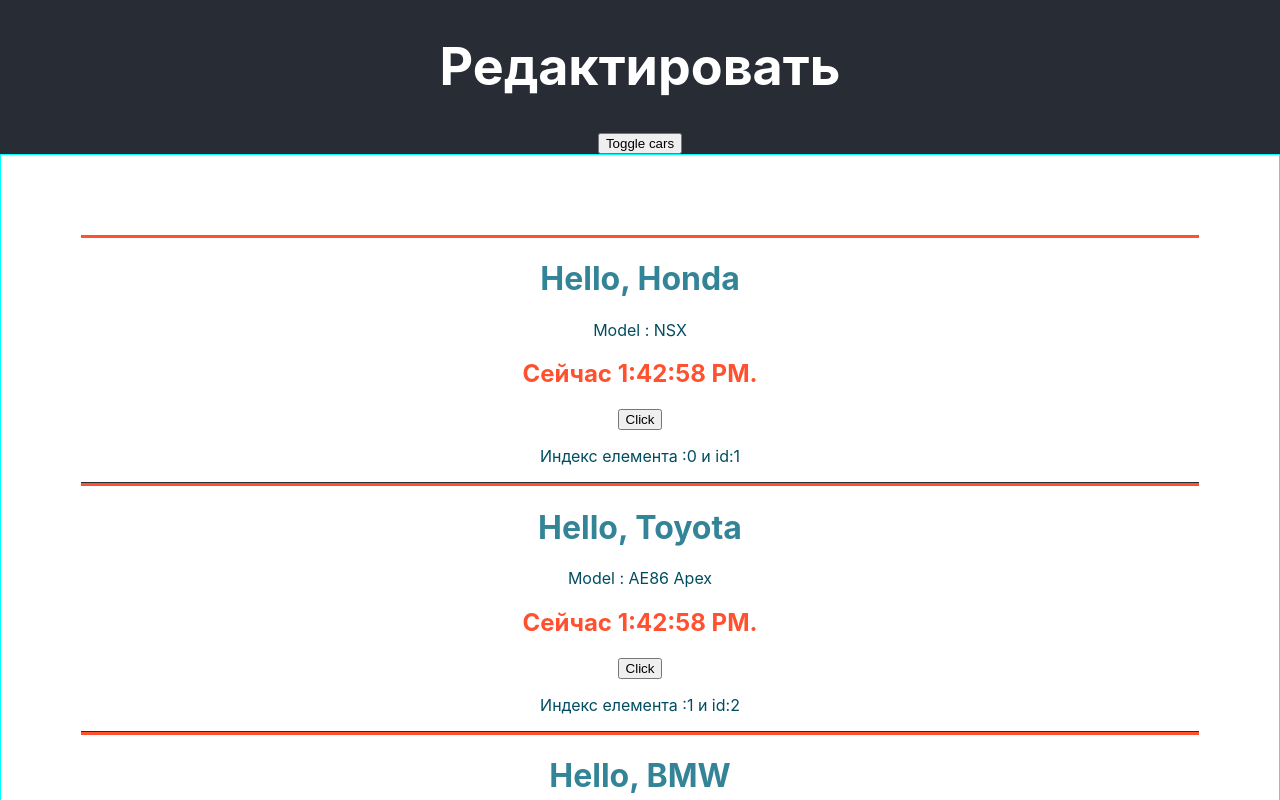
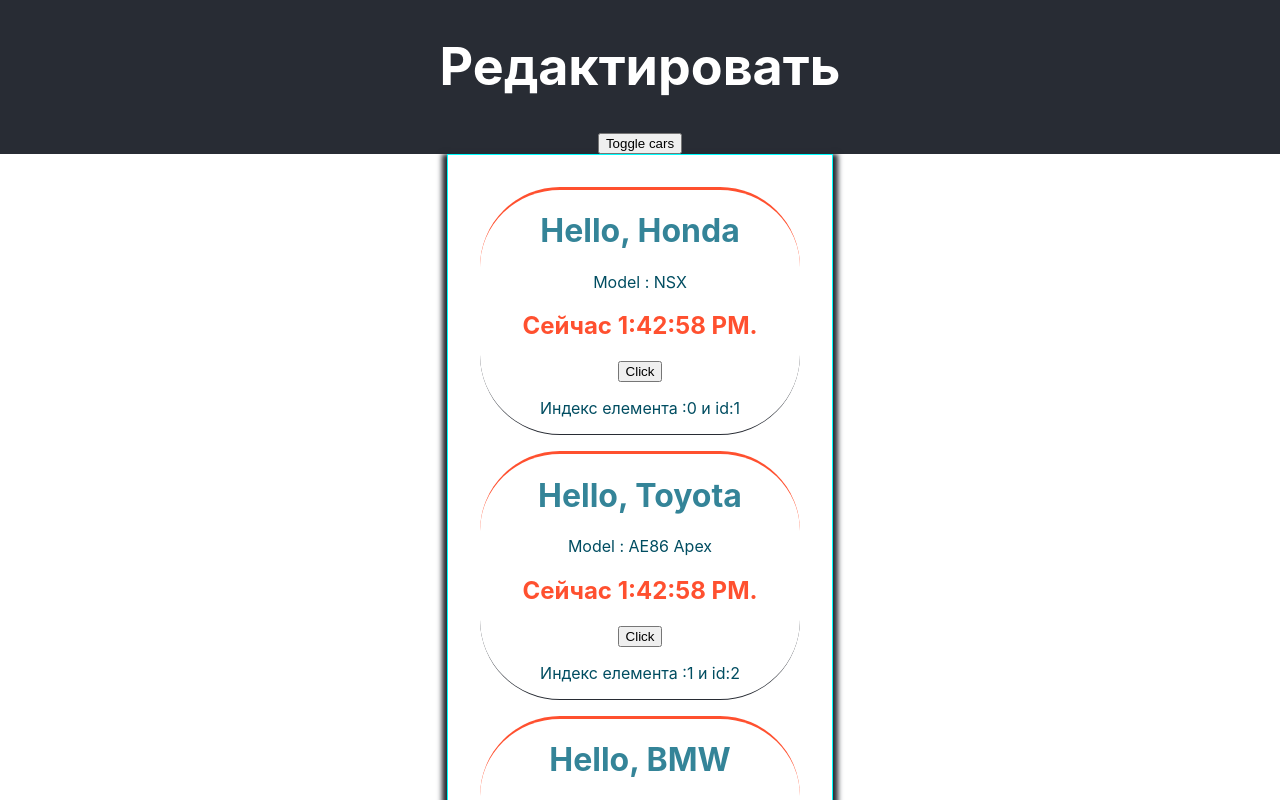
Before and after one commit to kapustis/my-app, a React (Create React App) app: page / in a window 1280 px wide. Both pictures are taken after a click on the button "Toggle cars". Shown: the top 800 px of the page. Built offline with nearby package versions, Linux system fonts and the light colour scheme.

Commit message:
Car:hover

```diff
--- a/src/App.css
+++ b/src/App.css
@@ -38,6 +38,9 @@
 }
 
 .content{
-  padding: 5em;
+  width: 20em;
+  margin: auto;
+  padding: 2em;
   border: aqua solid 1px;
+  box-shadow: 0 5px 5px 5px #282c34;
 }
--- a/src/Car/Car.css
+++ b/src/Car/Car.css
@@ -2,6 +2,14 @@
     text-align: center;
     border-bottom: #282c34 solid 0.1em;
     border-top: #ff502f solid 0.2em;
+    border-radius: 5em;
+    margin-bottom: 1em;
+    transition: border, box-shadow .5s;
+}
+.Car:hover{
+    background-color: rgba(128, 4, 127, 0.47);
+    box-shadow: 0 5px 15px 5px rgba(128, 4, 127, 0.25);
+    cursor: pointer;
 }
 
 .Car h1 {
```
Also changed, not shown: src/App.js (+0 -9 lines).
